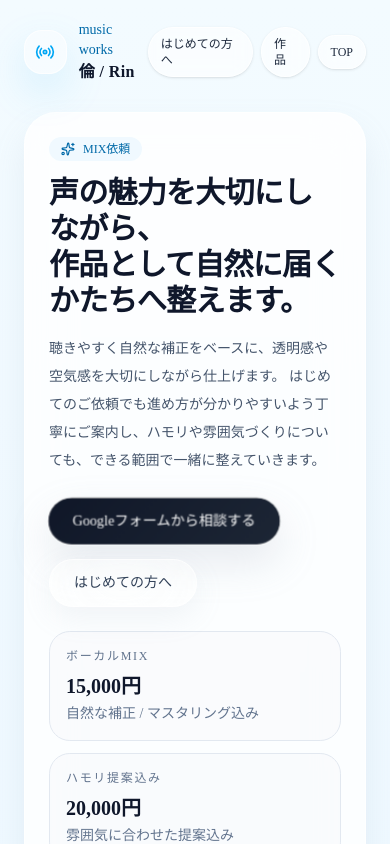
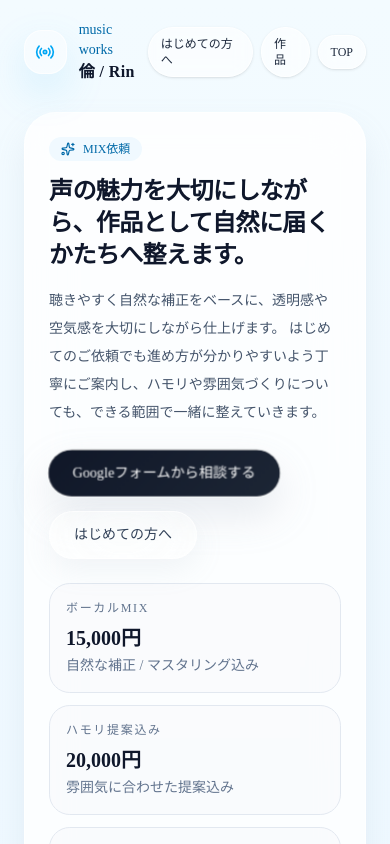
Before and after one commit to iekaradenairin/iekaradenai-site, a Next.js app: page /mix in a window 390 px wide. Shown: the top 844 px of the page. Built offline with nearby package versions, Linux system fonts and the light colour scheme.

Commit message:
style(design): FINDING-004 — fix mobile headline overflow on mix page (hide br on mobile, reduce mobile font size)

```diff
--- a/app/mix/page.tsx
+++ b/app/mix/page.tsx
@@ -211,9 +211,8 @@ export default function MixPage() {
                     <span>MIX依頼</span>
                   </motion.div>
 
-                  <h1 className="mt-3 text-3xl font-semibold tracking-tight text-slate-900 md:text-5xl">
-                    声の魅力を大切にしながら、
-                    <br />
+                  <h1 className="mt-3 text-2xl font-semibold tracking-tight text-slate-900 md:text-5xl">
+                    声の魅力を大切にしながら、<br className="hidden md:inline" />
                     作品として自然に届くかたちへ整えます。
                   </h1>
 
```
